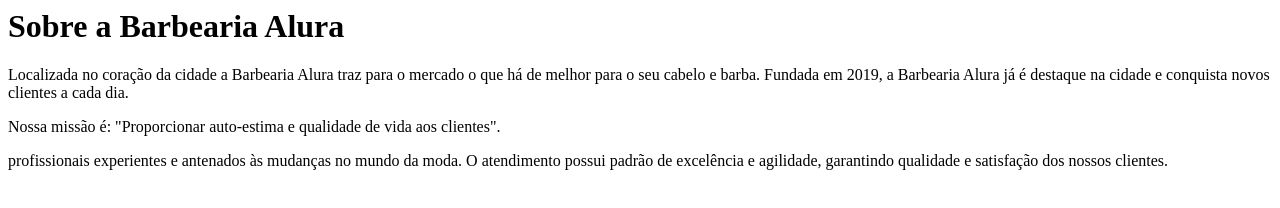
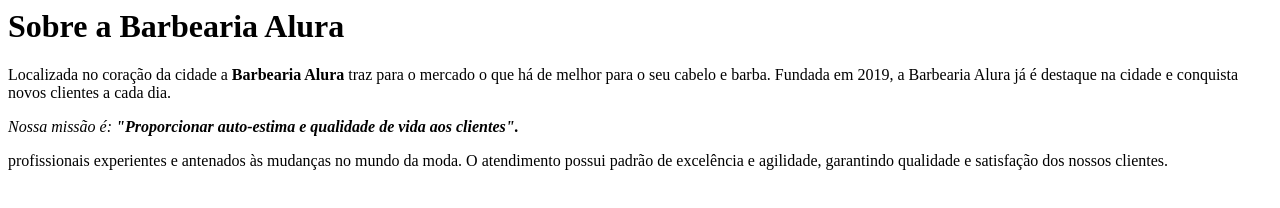
Before and after one commit to Lucas-Silva2001/Html5-e-Css3, a plain HTML site: page BarbeariaAlura/index.html in a window 1280 px wide. Drawn offline with Linux system fonts and the light colour scheme.

Commit message:
01 Marcação do primeiro texto, 07 melhorando o texto

```diff
--- a/BarbeariaAlura/index.html
+++ b/BarbeariaAlura/index.html
@@ -1,9 +1,10 @@
 <h1>Sobre a Barbearia Alura</h1>
 
-<p> Localizada no coração da cidade a Barbearia Alura traz para o mercado o que há de melhor para o seu cabelo e barba.
+<p> Localizada no coração da cidade a <strong>Barbearia Alura</strong> traz para o mercado o que há de melhor para o seu
+    cabelo e barba.
     Fundada em 2019, a Barbearia Alura já é destaque na cidade e conquista novos clientes a cada dia.</p>
 
-<p> Nossa missão é: "Proporcionar auto-estima e qualidade de vida aos clientes".</p>
+<p> <em>Nossa missão é: <strong>"Proporcionar auto-estima e qualidade de vida aos clientes".</strong> </em> </p>
 
 <p> profissionais experientes e antenados às mudanças no mundo da moda. O atendimento possui padrão de excelência e
     agilidade, garantindo qualidade e satisfação dos nossos clientes.</p>
```
